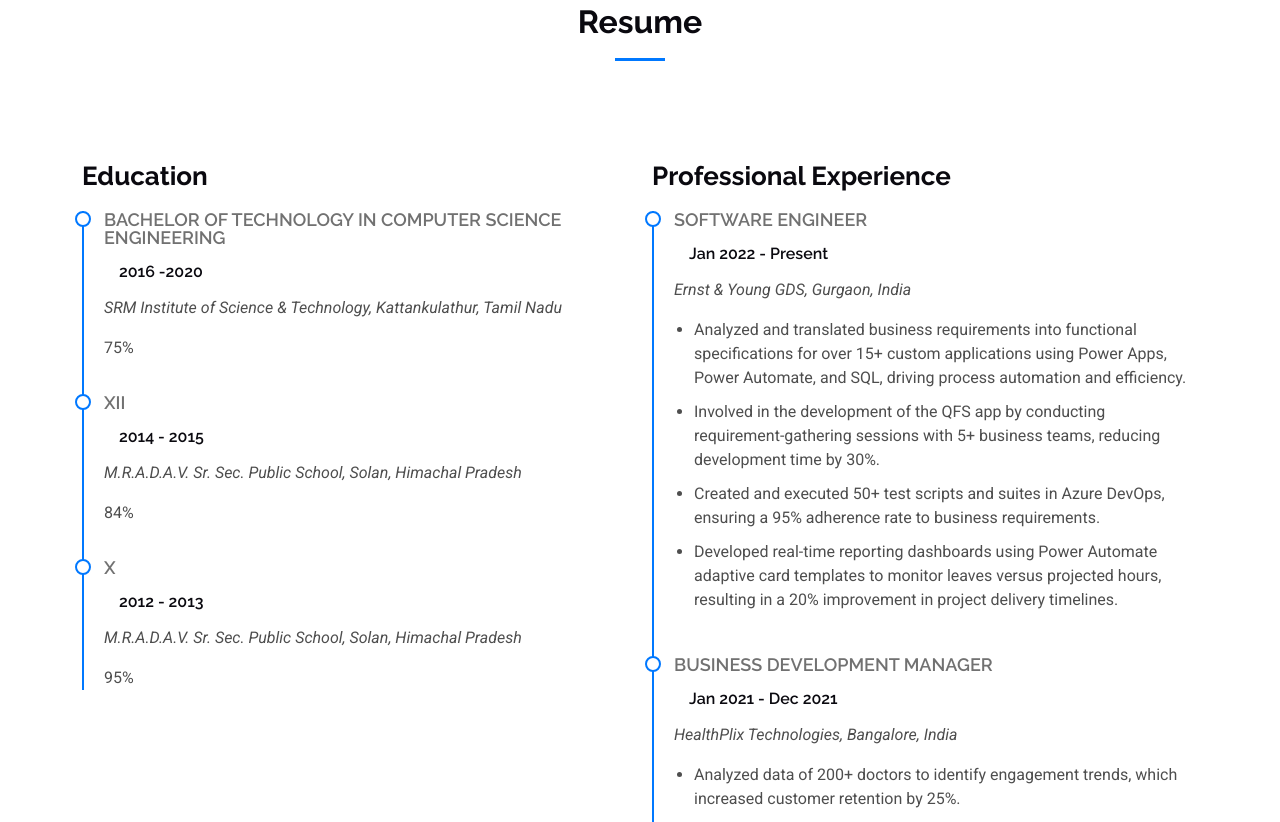
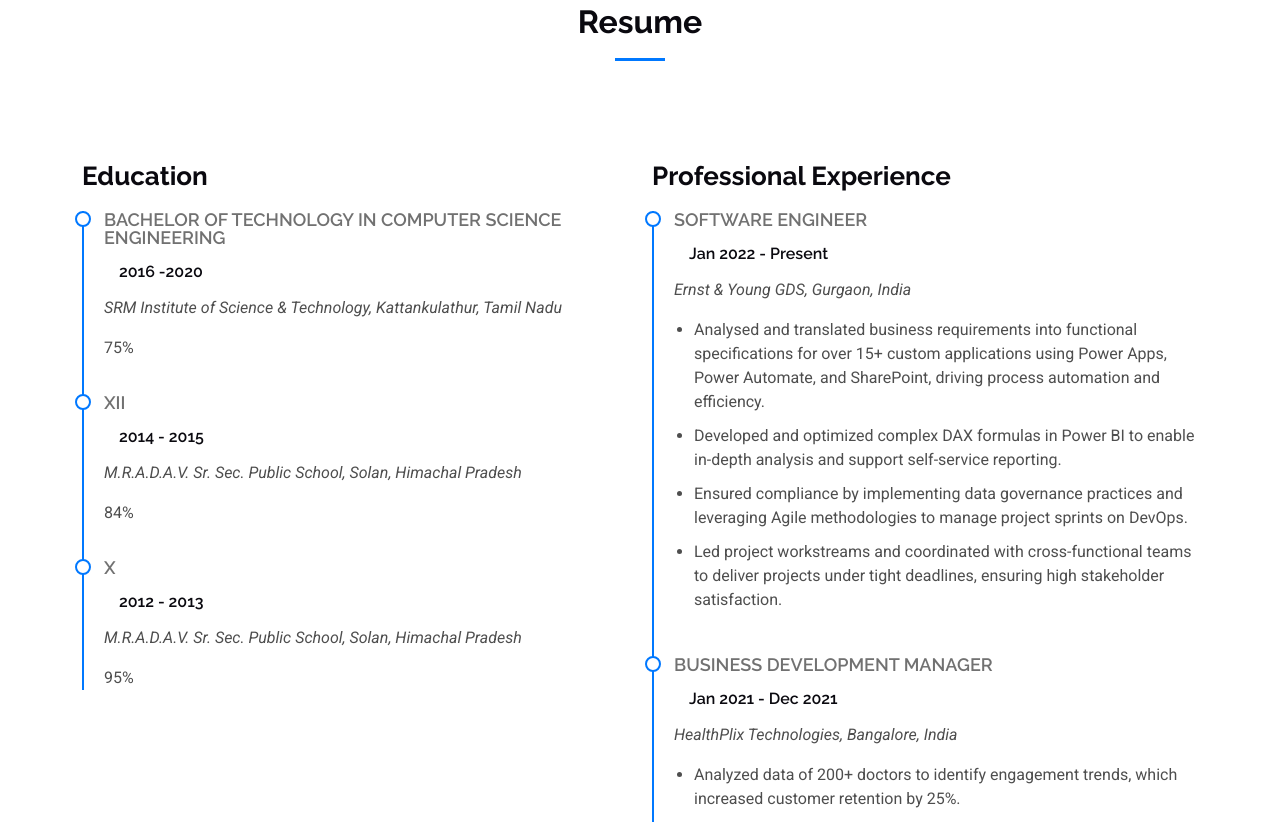
Before and after one commit to SahilMehta22/MyPortfolio, a plain HTML site: page index.html in a window 1280 px wide. Shown: the part 1805-2627 px from the top of the page. Drawn offline with Linux system fonts and the light colour scheme.

Commit message:
Update index.html

```diff
--- a/index.html
+++ b/index.html
@@ -183,7 +183,7 @@
             <div class="about-me">
               <h4>About me</h4>
               <p>
-                    A Dedicated Product Specialist and Power Platform Expert with over 4 years of experience
+                    A dedicated product specialist and power platform expert with over 4 years of experience
                working on PowerBI,Canvas Apps and Power Automate.I am passionate about transforming creative ideas into impactful products and optimizing processes through data.
                Outside of work, I've explored entrepreneurship through Shopify business, where I sharpened my
                data-driven decision-making and gained valuable insights into Business Strategy and Leadership.I'm committed to learning, growing and contributing to product development
@@ -246,16 +246,13 @@
               <h5>Jan 2022 - Present</h5>
               <p><em>Ernst & Young GDS, Gurgaon, India</em></p>
               <ul>
-                <li>Analyzed and translated business requirements into functional specifications for over
-                15+ custom applications using Power Apps, Power Automate, and SQL, driving process
-                automation and efficiency.</li>
-                <li>Involved in the development of the QFS app by conducting requirement-gathering sessions
-                with 5+ business teams, reducing development time by 30%. </li>
-                <li>Created and executed 50+ test scripts and suites in Azure DevOps, ensuring a 95%
-                adherence rate to business requirements.</li>
-                <li>Developed real-time reporting dashboards using Power Automate adaptive card
-                templates to monitor leaves versus projected hours, resulting in a 20% improvement
-                in project delivery timelines.</li>
+                <li>Analysed and translated business requirements into functional specifications for over 15+ custom applications using Power Apps,
+                    Power Automate, and SharePoint, driving process automation and efficiency.</li>
+                <li>Developed and optimized complex DAX formulas in Power BI to enable in-depth analysis and support self-service reporting. </li>
+                <li>Ensured compliance by implementing data governance practices and leveraging Agile methodologies to manage project sprints on
+DevOps.</li>
+                <li> Led project workstreams and coordinated with cross-functional teams to deliver projects under tight deadlines, ensuring high
+stakeholder satisfaction.</li>
 
               </ul>
             </div><!-- Edn Resume Item -->
```
